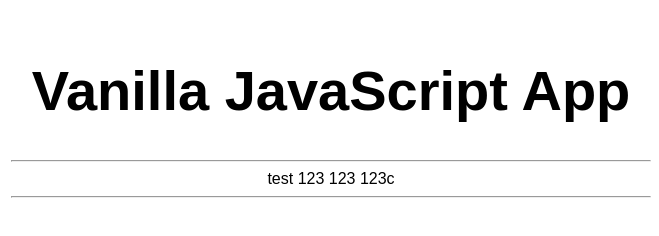
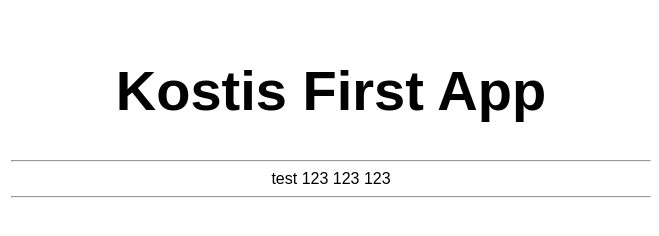
Before and after one commit to filippopoulosk/kostis-first-static-web-app, a website: page src/index.html in a window 1280 px wide. Shown: the whole page, without its empty margins (309-968 px from the left). Drawn offline with Linux system fonts and the light colour scheme.

Commit message:
Update index.html

```diff
--- a/src/index.html
+++ b/src/index.html
@@ -10,9 +10,9 @@
 
 <body>
   <main>
-    <h1>Vanilla JavaScript App</h1>
+    <h1>Kostis First App</h1>
     <center>
-        <hr>test 123 123 123c<hr>
+        <hr>test 123 123 123<hr>
     </center>
   </main>
 </body>
```
